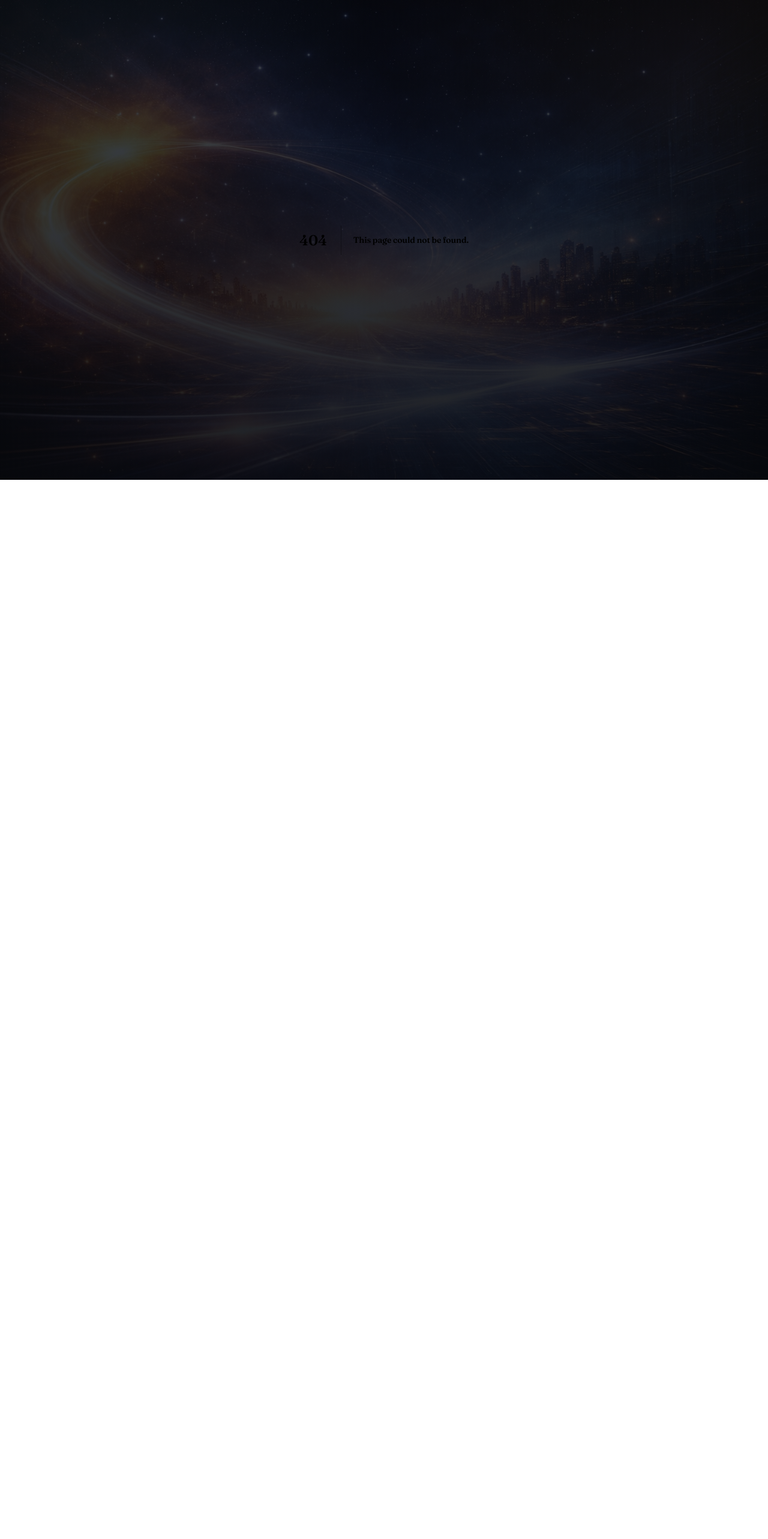
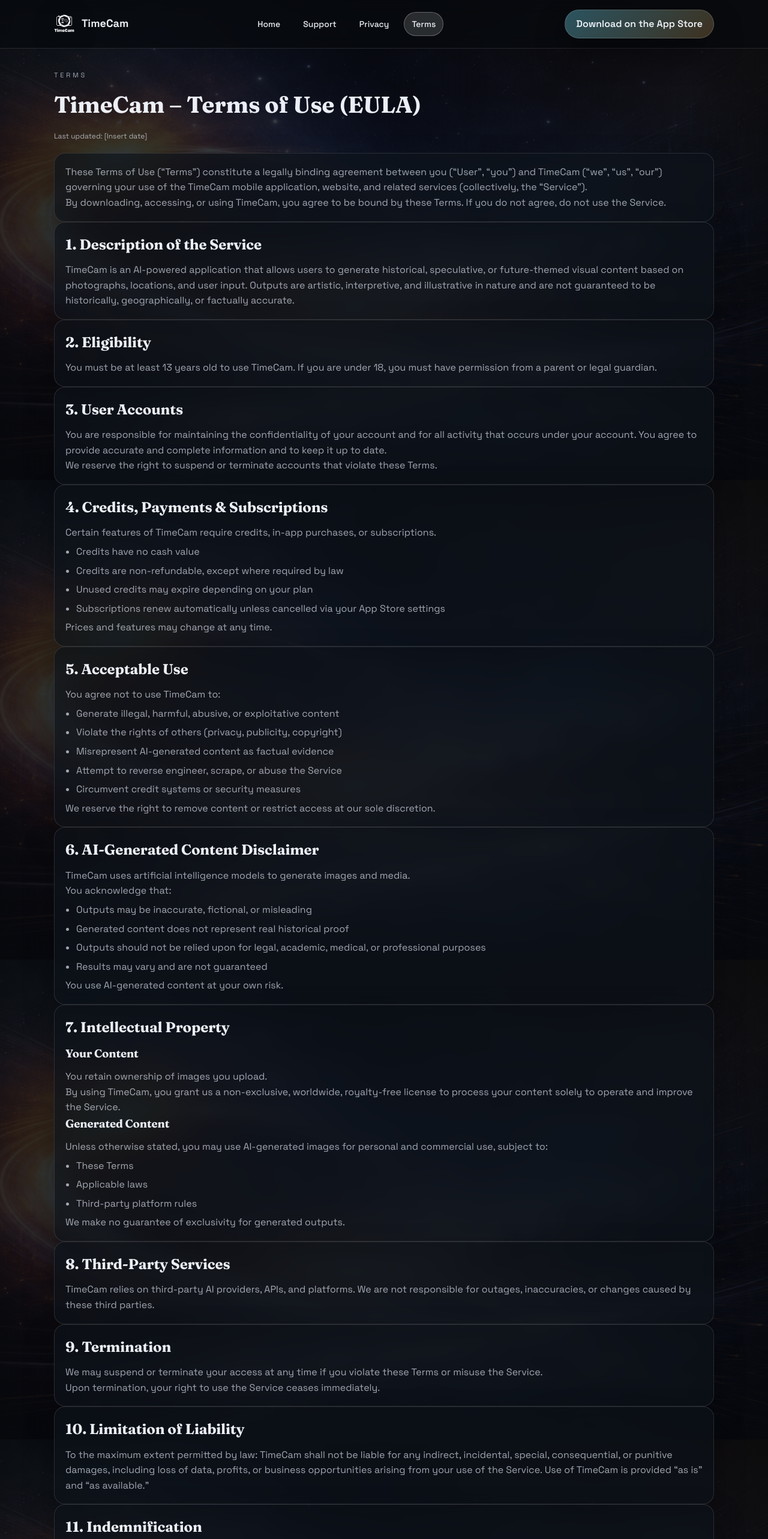
Before and after one commit to BrenC11/TimeCam-Support, a Next.js app: page /terms in a window 1280 px wide. Before the commit this address had no page. Shown: the top 2566 px of the page at 60% size. Before the commit the page ends 800 px from the top, so only its background shows below. Built offline with nearby package versions, Linux system fonts and the light colour scheme.

Commit message:
Add Terms of Use page

```diff
--- a/app/page.tsx
+++ b/app/page.tsx
@@ -171,12 +171,11 @@
         </section>
 
         <section className="section">
-          <div className="container section-with-aside">
+          <div className="container">
             <div className="section-head">
               <h2>Explore and Scan</h2>
               <p className="muted">Guided time travel when you want meaningful moments.</p>
             </div>
-            <div className="section-content">
             <div className="card-stack">
               <article className="card reveal explore-card">
                 <h3>Explore</h3>
@@ -201,7 +200,6 @@
                   an event and instantly create a matching time slice with no research required.
                 </p>
               </article>
-              </div>
             </div>
           </div>
         </section>
@@ -335,6 +333,7 @@
           <div className="footer-links">
             <Link href="/support#faq">FAQ</Link>
             <Link href="/privacy">Privacy</Link>
+            <Link href="/terms">Terms</Link>
           </div>
           <div className="muted">© <span id="year"></span> TimeCam</div>
         </div>
--- a/app/privacy/page.tsx
+++ b/app/privacy/page.tsx
@@ -168,6 +168,7 @@
           <div className="footer-links">
             <Link href="/support">Support</Link>
             <Link href="/">Home</Link>
+            <Link href="/terms">Terms</Link>
           </div>
           <div className="muted">© <span id="year"></span> TimeCam</div>
         </div>
--- a/app/support/page.tsx
+++ b/app/support/page.tsx
@@ -121,6 +121,7 @@
           <div className="footer-links">
             <Link href="/">Home</Link>
             <Link href="/privacy">Privacy</Link>
+            <Link href="/terms">Terms</Link>
           </div>
           <div className="muted">© <span id="year"></span> TimeCam</div>
         </div>
--- /dev/null
+++ b/app/terms/page.tsx
@@ -0,0 +1,201 @@
+import Link from "next/link";
+
+export default function TermsPage() {
+  return (
+    <>
+      <header className="site-header">
+        <div className="container header-inner">
+          <Link className="brand" href="/" aria-label="TimeCam home">
+            <img className="brand-logo" src="/images/TimeCamTextLOGO.png" alt="TimeCam" />
+            <span className="brand-name">TimeCam</span>
+          </Link>
+          <nav className="nav">
+            <Link href="/" className="nav-link">Home</Link>
+            <Link href="/support" className="nav-link">Support</Link>
+            <Link href="/privacy" className="nav-link">Privacy</Link>
+            <Link href="/terms" className="nav-link is-active">Terms</Link>
+          </nav>
+          <a className="button nav-cta" href="https://apps.apple.com">
+            Download on the App Store
+          </a>
+        </div>
+      </header>
+
+      <main className="container">
+        <section className="hero compact">
+          <p className="eyebrow">Terms</p>
+          <h1>TimeCam – Terms of Use (EULA)</h1>
+          <p className="fineprint muted">
+            Last updated: <span id="termsUpdated">[Insert date]</span>
+          </p>
+        </section>
+
+        <section className="section card">
+          <p className="muted">
+            These Terms of Use (“Terms”) constitute a legally binding agreement between you (“User”, “you”) and TimeCam
+            (“we”, “us”, “our”) governing your use of the TimeCam mobile application, website, and related services
+            (collectively, the “Service”).
+          </p>
+          <p className="muted">
+            By downloading, accessing, or using TimeCam, you agree to be bound by these Terms. If you do not agree, do not
+            use the Service.
+          </p>
+        </section>
+
+        <section className="section card">
+          <h2>1. Description of the Service</h2>
+          <p className="muted">
+            TimeCam is an AI-powered application that allows users to generate historical, speculative, or future-themed
+            visual content based on photographs, locations, and user input. Outputs are artistic, interpretive, and
+            illustrative in nature and are not guaranteed to be historically, geographically, or factually accurate.
+          </p>
+        </section>
+
+        <section className="section card">
+          <h2>2. Eligibility</h2>
+          <p className="muted">
+            You must be at least 13 years old to use TimeCam. If you are under 18, you must have permission from a parent
+            or legal guardian.
+          </p>
+        </section>
+
+        <section className="section card">
+          <h2>3. User Accounts</h2>
+          <p className="muted">
+            You are responsible for maintaining the confidentiality of your account and for all activity that occurs under
+            your account. You agree to provide accurate and complete information and to keep it up to date.
+          </p>
+          <p className="muted">We reserve the right to suspend or terminate accounts that violate these Terms.</p>
+        </section>
+
+        <section className="section card">
+          <h2>4. Credits, Payments &amp; Subscriptions</h2>
+          <p className="muted">Certain features of TimeCam require credits, in-app purchases, or subscriptions.</p>
+          <ul className="list">
+            <li>Credits have no cash value</li>
+            <li>Credits are non-refundable, except where required by law</li>
+            <li>Unused credits may expire depending on your plan</li>
+            <li>Subscriptions renew automatically unless cancelled via your App Store settings</li>
+          </ul>
+          <p className="muted">Prices and features may change at any time.</p>
+        </section>
+
+        <section className="section card">
+          <h2>5. Acceptable Use</h2>
+          <p className="muted">You agree not to use TimeCam to:</p>
+          <ul className="list">
+            <li>Generate illegal, harmful, abusive, or exploitative content</li>
+            <li>Violate the rights of others (privacy, publicity, copyright)</li>
+            <li>Misrepresent AI-generated content as factual evidence</li>
+            <li>Attempt to reverse engineer, scrape, or abuse the Service</li>
+            <li>Circumvent credit systems or security measures</li>
+          </ul>
+          <p className="muted">We reserve the right to remove content or restrict access at our sole discretion.</p>
+        </section>
+
+        <section className="section card">
+          <h2>6. AI-Generated Content Disclaimer</h2>
+          <p className="muted">TimeCam uses artificial intelligence models to generate images and media.</p>
+          <p className="muted">You acknowledge that:</p>
+          <ul className="list">
+            <li>Outputs may be inaccurate, fictional, or misleading</li>
+            <li>Generated content does not represent real historical proof</li>
+            <li>Outputs should not be relied upon for legal, academic, medical, or professional purposes</li>
+            <li>Results may vary and are not guaranteed</li>
+          </ul>
+          <p className="muted">You use AI-generated content at your own risk.</p>
+        </section>
+
+        <section className="section card">
+          <h2>7. Intellectual Property</h2>
+          <h3>Your Content</h3>
+          <p className="muted">You retain ownership of images you upload.</p>
+          <p className="muted">
+            By using TimeCam, you grant us a non-exclusive, worldwide, royalty-free license to process your content solely
+            to operate and improve the Service.
+          </p>
+          <h3>Generated Content</h3>
+          <p className="muted">
+            Unless otherwise stated, you may use AI-generated images for personal and commercial use, subject to:
+          </p>
+          <ul className="list">
+            <li>These Terms</li>
+            <li>Applicable laws</li>
+            <li>Third-party platform rules</li>
+          </ul>
+          <p className="muted">We make no guarantee of exclusivity for generated outputs.</p>
+        </section>
+
+        <section className="section card">
+          <h2>8. Third-Party Services</h2>
+          <p className="muted">
+            TimeCam relies on third-party AI providers, APIs, and platforms. We are not responsible for outages,
+            inaccuracies, or changes caused by these third parties.
+          </p>
+        </section>
+
+        <section className="section card">
+          <h2>9. Termination</h2>
+          <p className="muted">
+            We may suspend or terminate your access at any time if you violate these Terms or misuse the Service.
+          </p>
+          <p className="muted">Upon termination, your right to use the Service ceases immediately.</p>
+        </section>
+
+        <section className="section card">
+          <h2>10. Limitation of Liability</h2>
+          <p className="muted">
+            To the maximum extent permitted by law: TimeCam shall not be liable for any indirect, incidental, special,
+            consequential, or punitive damages, including loss of data, profits, or business opportunities arising from
+            your use of the Service. Use of TimeCam is provided “as is” and “as available.”
+          </p>
+        </section>
+
+        <section className="section card">
+          <h2>11. Indemnification</h2>
+          <p className="muted">You agree to indemnify and hold harmless TimeCam from any claims, damages, losses, or expenses arising from:</p>
+          <ul className="list">
+            <li>Your use of the Service</li>
+            <li>Your content</li>
+            <li>Your violation of these Terms or applicable laws</li>
+          </ul>
+        </section>
+
+        <section className="section card">
+          <h2>12. Changes to These Terms</h2>
+          <p className="muted">We may update these Terms from time to time. Continued use of the Service after changes means you accept the updated Terms.</p>
+        </section>
+
+        <section className="section card">
+          <h2>13. Governing Law</h2>
+          <p className="muted">These Terms are governed by the laws of England and Wales, without regard to conflict of law principles.</p>
+        </section>
+
+        <section className="section card">
+          <h2>14. Contact</h2>
+          <p className="muted">For questions or support, contact:</p>
+          <ul className="list">
+            <li>Email: support@timecam.ai</li>
+            <li>Website: <span className="mono">https://timecam.ai</span></li>
+          </ul>
+        </section>
+      </main>
+
+      <footer className="site-footer">
+        <div className="container footer-inner">
+          <div>
+            <span className="brand-name">TimeCam</span>
+            <p className="muted">Support: <a href="mailto:support@timecam.ai">support@timecam.ai</a></p>
+          </div>
+          <div className="footer-links">
+            <Link href="/support">Support</Link>
+            <Link href="/privacy">Privacy</Link>
+            <Link href="/terms">Terms</Link>
+            <Link href="/">Home</Link>
+          </div>
+          <div className="muted">© <span id="year"></span> TimeCam</div>
+        </div>
+      </footer>
+    </>
+  );
+}
```
Lines whose indentation alone changed are shown as unchanged.
